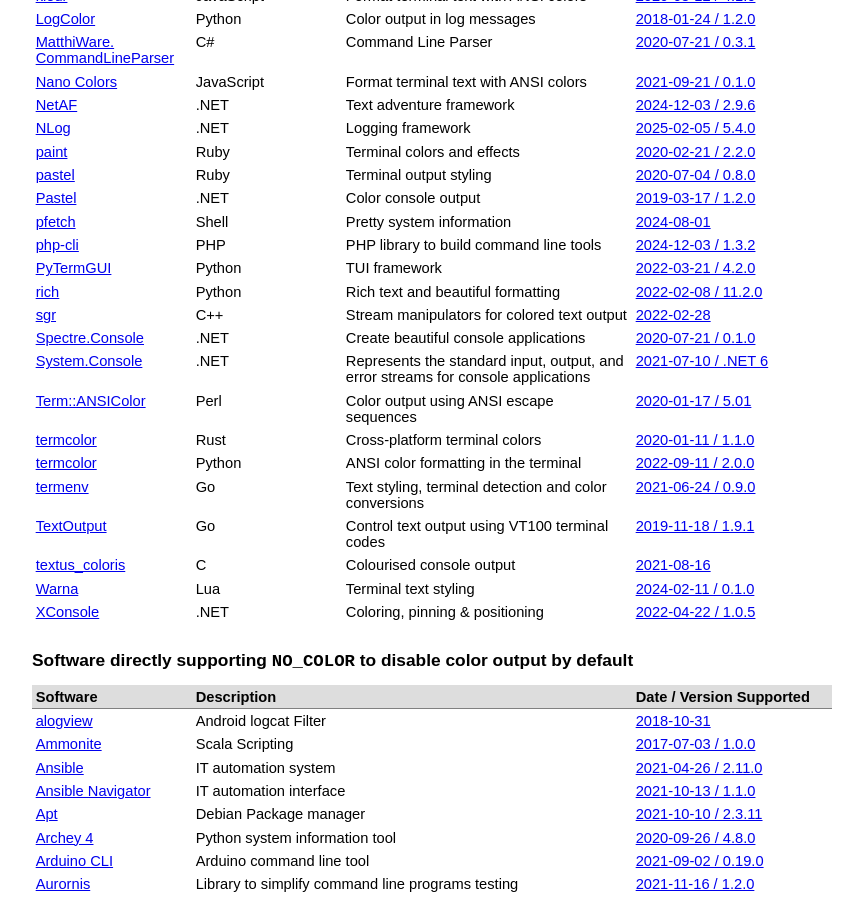
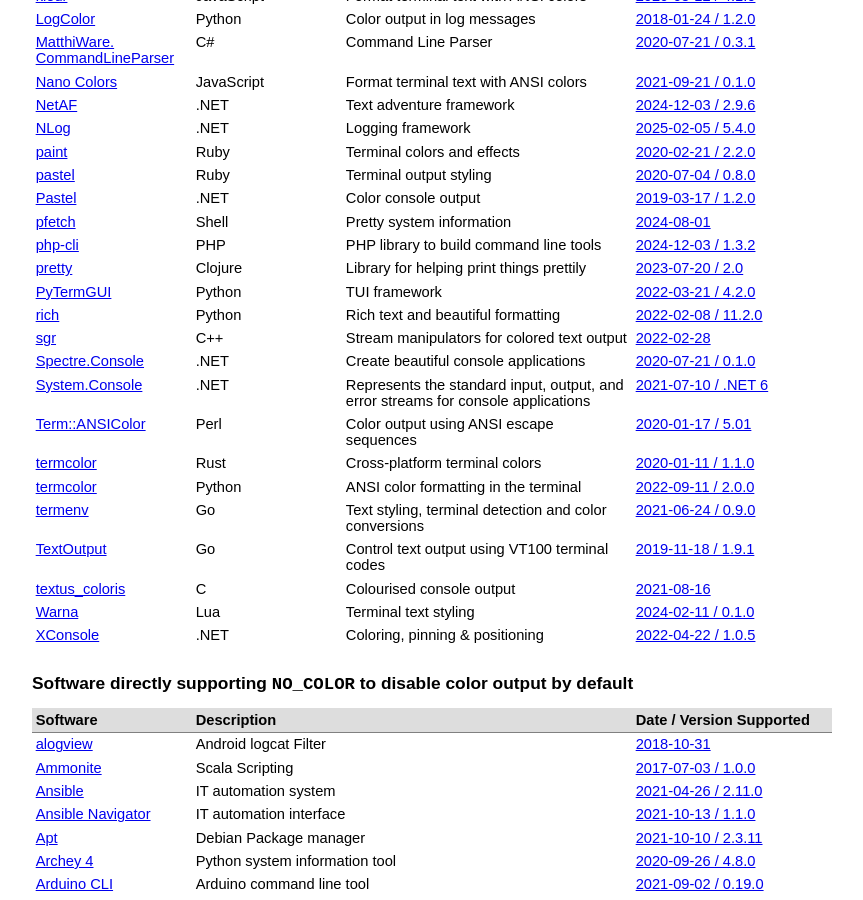
Before and after one commit to jcs/no_color, a Jekyll site: the page built from index.md, in a window 1280 px wide and 900 px high, scrolled down 2235 px. Shown: the whole window, without its empty margins (208-1071 px from the left). Built offline with Jekyll 4.4.1, drawn with Linux system fonts in a browser that asks for light colours; our own code applies the rules of GitHub Pages for plain Markdown files.

Commit message:
Add clj-commons/pretty (#326)

```diff
--- a/index.md
+++ b/index.md
@@ -134,6 +134,7 @@ color by default via `NO_COLOR`.
 | [Pastel](https://github.com/silkfire/Pastel) | .NET | Color console output | [2019-03-17 / 1.2.0](https://github.com/silkfire/Pastel/commit/8a89c2930a2b7ff2c6beae67e6c00fe1d74189d5) |
 | [pfetch](https://github.com/silkfire/Pastel) | Shell | Pretty system information | [2024-08-01](https://github.com/Un1q32/pfetch/commit/efa9b369b467934e168cd26f69bbd4661e29e065) |
 | [php-cli](https://github.com/splitbrain/php-cli) | PHP | PHP library to build command line tools | [2024-12-03 / 1.3.2](https://github.com/splitbrain/php-cli/commit/360ed0b3704fa8fcd1ce976ed79012aa2c67d22f) |
+| [pretty](https://github.com/clj-commons/pretty) | Clojure | Library for helping print things prettily | [2023-07-20 / 2.0](https://github.com/clj-commons/pretty/releases/tag/2.0) |
 | [PyTermGUI](https://github.com/bczsalba/pytermgui/) | Python | TUI framework | [2022-03-21 / 4.2.0](https://github.com/bczsalba/pytermgui/releases/tag/v4.2.0) |
 | [rich](https://github.com/Textualize/rich) | Python | Rich text and beautiful formatting | [2022-02-08 / 11.2.0](https://github.com/Textualize/rich/releases/tag/v11.2.0) |
 | [sgr](https://github.com/datafl4sh/sgr) | C++ | Stream manipulators for colored text output | [2022-02-28](https://github.com/datafl4sh/sgr/commit/a9fede27b1966e0104567541535fd40c9c7b6ef3) |
```
